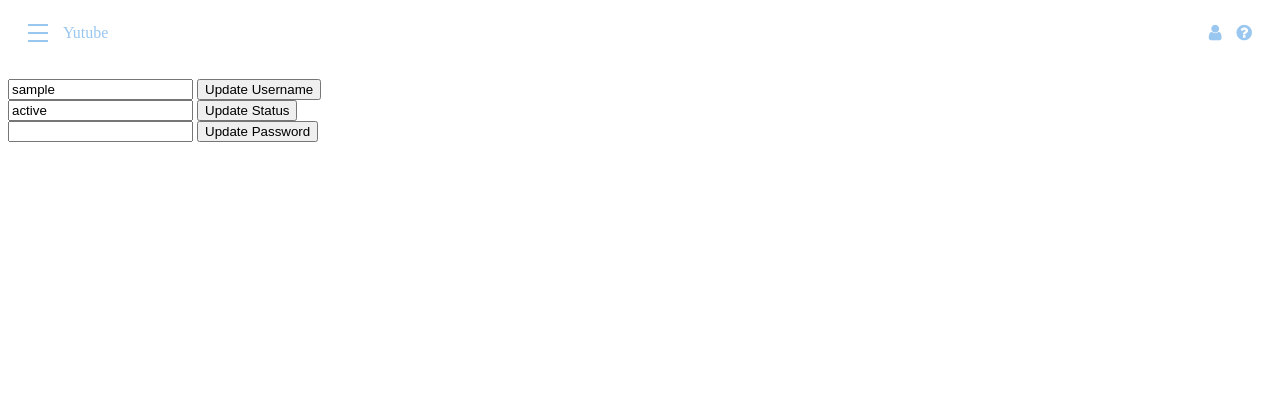
After one commit to yu-nakashima0/website, a Flask app: page /edit_profil in a window 1280 px wide. The commit adds this page. Shown: the top 420 px of the page. Run offline with Flask 3, Linux system fonts and the light colour scheme; the visitor is signed in with stand-in values (Sample User, id 1); tables that the repository leaves empty hold one stand-in row (values such as "Sample post").

Commit message:
update profil

```diff
--- a/app.py
+++ b/app.py
@@ -33,9 +33,39 @@ def about():
 def l_i():
     return render_template("login.html")
 
-@app.route('/signup')
-def s_u():
-    return render_template("signup.html")
+@app.route('/edit_profil', methods=["GET", "POST"])
+def edit_profil():
+    user_id = session.get("user_id")
+    if not user_id:
+        return redirect(url_for('login'))
+
+    user = db.session.get(User, user_id)
+    if not user:
+        return redirect(url_for('login'))
+
+    if request.method == "POST":
+        action = request.form.get("action")
+
+        if action == "change_username":
+            new_username = request.form.get("username")
+            if new_username:
+                user.username = new_username
+
+        elif action == "change_status":
+            new_status = request.form.get("status")
+            if new_status:
+                user.status = new_status
+
+        elif action == "change_password":
+            new_password = request.form.get("password")
+            if new_password:
+                user.password = generate_password_hash(new_password)
+
+        db.session.commit()
+        return redirect(url_for('userpage'))
+
+    return render_template("edit_profil.html", user=user)
+
 
 @app.route('/friends', methods=["GET", "POST"])
 def add_friends():
@@ -64,7 +94,7 @@ def userpage():
 
     user = db.session.query(User).filter_by(username=username).first()
     if user:
-        return render_template("userpage.html", username=user.username)
+        return render_template("userpage.html", username=user.username, status=user.status)
     else:
         return redirect("/login")
 
--- a/models.py
+++ b/models.py
@@ -13,7 +13,7 @@ class User(db.Model):
     id = db.Column(db.Integer, primary_key=True)
     username = db.Column(db.String(20), unique=True, nullable=False)
     password = db.Column(db.String(20), nullable=False)
-
+    status = db.Column(db.String(100), nullable=True)
     # friends relationship
     friends = db.relationship(
         'User',
--- /dev/null
+++ b/templates/edit_profil.html
@@ -0,0 +1,28 @@
+{% extends 'base.html' %}
+{% block title %}Edit profil{% endblock %}
+
+{% block header %}{% endblock %}
+
+{% block content %}
+
+<div class="name">
+    <form action="/edit_profil" method="post">
+        <input type="text" name="username" value="{{ user.username }}" required>
+        <button type="submit" name="action" value="change_username">Update Username</button>
+    </form>
+</div>
+
+<div class="status">
+    <form action="/edit_profil" method="post">
+        <input type="text" name="status" value="{{ user.status or '' }}" required>
+        <button type="submit" name="action" value="change_status">Update Status</button>
+    </form>
+</div>
+
+<div class="password">
+    <form action="/edit_profil" method="post">
+        <input type="password" name="password" required>
+        <button type="submit" name="action" value="change_password">Update Password</button>
+    </form>
+</div>
+{% endblock %}
--- a/templates/userpage.html
+++ b/templates/userpage.html
@@ -10,7 +10,7 @@
     </div>
     <div class="user-info">
         <p class="username">{{username}}</p>
-        <p class="status"></p>
+        <p class="status">{{status}}</p>
     </div>
 </div>
 
@@ -20,6 +20,7 @@
             <button type="button" onclick="location.href='/chat'">Chat</button>
             <button type="button" onclick="location.href='/projects'">Projects</button>
             <button type="button" onclick="location.href='/friends'">Friends</button>
+            <button type="button" onclick="location.href='/edit_profil'">edit profil</button>
         </div>
     </div>
 
```
